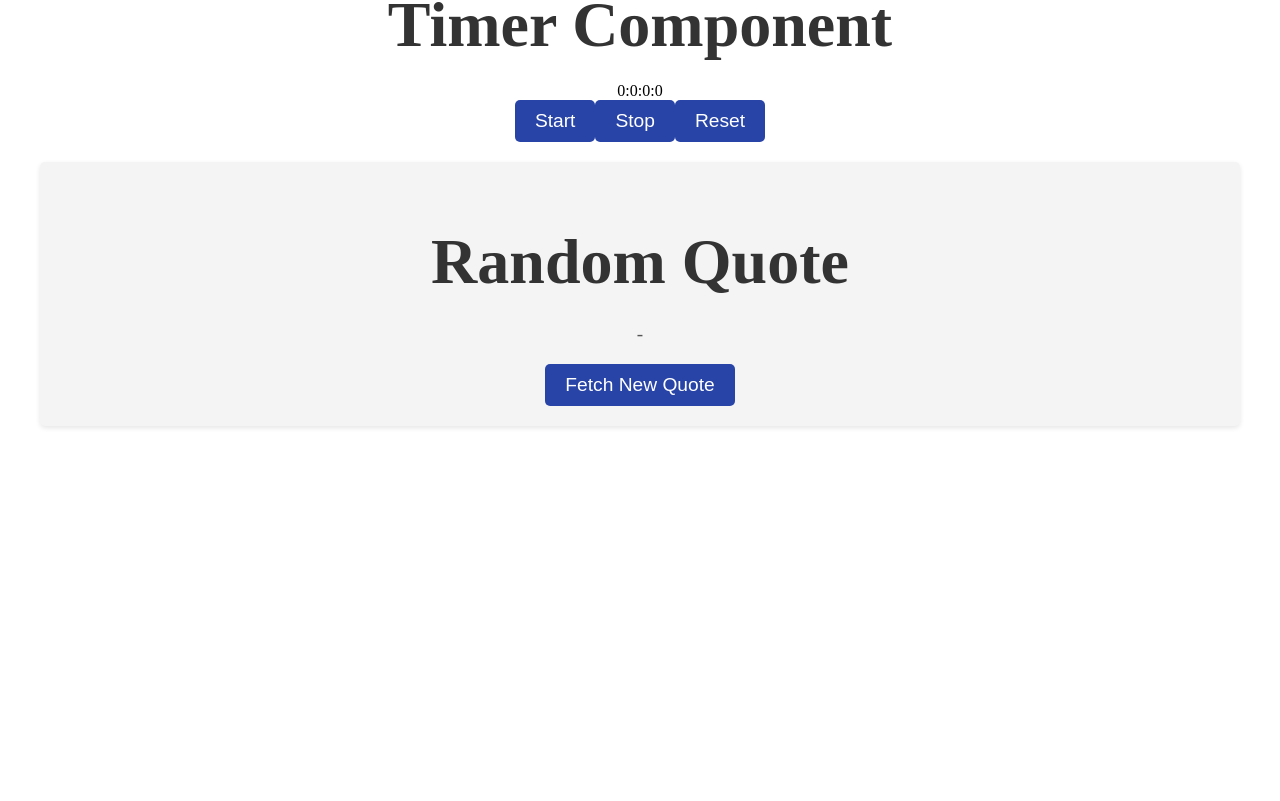
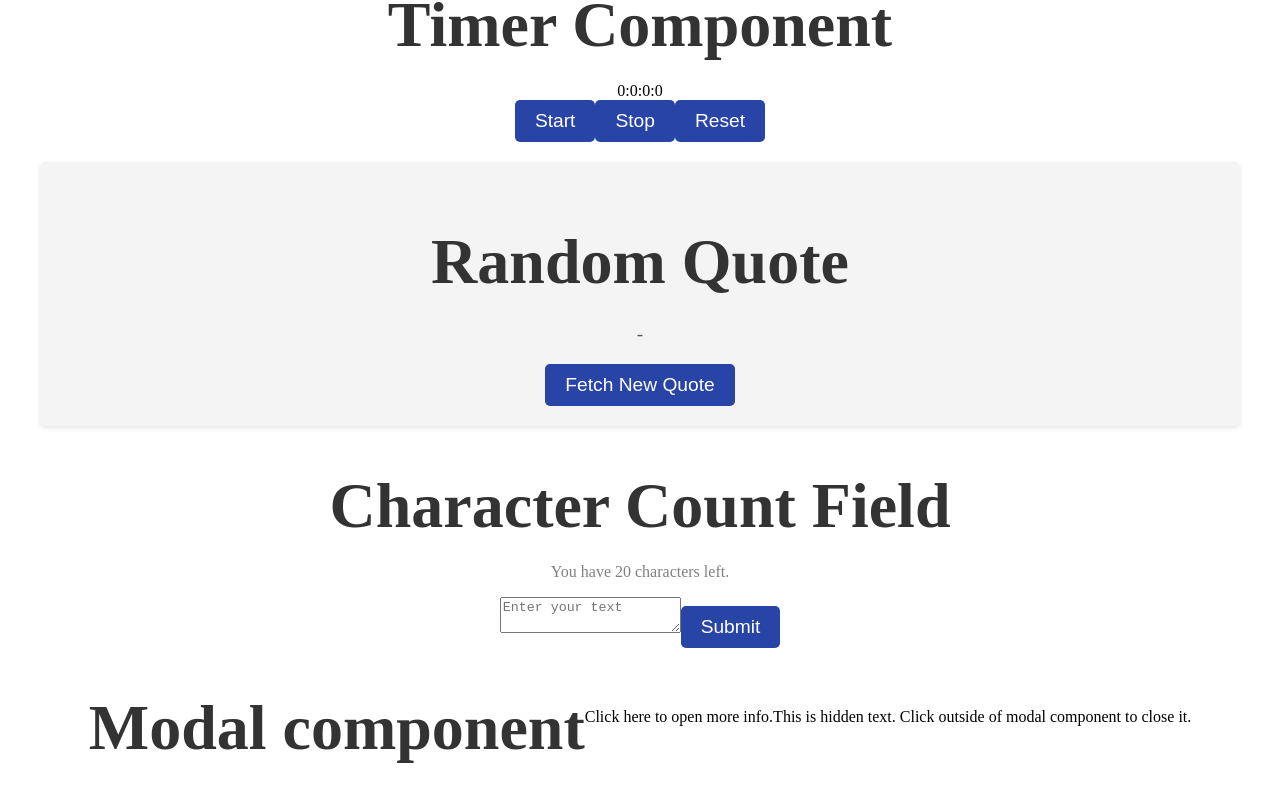
Before and after one commit to markshmidt/react-practice, a React (Vite) app: page / in a window 1280 px wide. Shown: the part 1200-2001 px from the top of the page. Before the commit the page ends 1666 px from the top, so only its background shows below. Built offline with nearby package versions, Linux system fonts and the light colour scheme; no server answers.

Commit message:
modal window component added

```diff
--- a/src/App.jsx
+++ b/src/App.jsx
@@ -6,6 +6,8 @@ import ColorPicker from './ColorPicker'
 import Timer from './Timer'
 import Theme from './Theme'
 import Quote from './Quote'
+import CharacterCount from './CharacterCount'
+import Modal from './Modal'
 
 function App() {
 
@@ -17,6 +19,8 @@ function App() {
       <ColorPicker/>
       <Timer/>
       <Quote/>
+      <CharacterCount/>
+      <Modal/>
       </>
 
   )
--- /dev/null
+++ b/src/CharacterCount.jsx
@@ -0,0 +1,19 @@
+import React, {useState} from 'react'
+
+function CharacterCount(){
+    const [text, setText] = useState('');
+
+    return(
+        <div className="characterCount">
+            <h1> Character Count Field</h1>
+            <p className="textLeft"
+            style={{
+                color: 20-text.length>10  ? "grey" : "red",
+            }}
+            >{text.length < 20 ? `You have ${20 - text.length} characters left.` : "Character limit exceeded. You cannot submit your message"}</p>
+            <textarea value={text} onChange={(e) => setText(e.target.value)} placeholder='Enter your text'></textarea>
+            <button disabled={text.length > 20 || text.length === 0} onClick={() => setText('')}>Submit</button>
+        </div>
+    )
+}
+export default CharacterCount;
--- /dev/null
+++ b/src/Modal.jsx
@@ -0,0 +1,24 @@
+import React, {useState} from 'react'
+
+function Modal(){
+
+    const [isHidden, setIsHidden] = useState(true)
+    function handleModal(){
+        if (isHidden){
+            setIsHidden(false)
+        }else{
+            setIsHidden(true)
+        }
+
+
+    }
+
+    return(
+        <div className='modalComponent' onClick={handleModal}>
+            <h1>Modal component</h1>
+            <p className='modalOutline'>Click here to open more info.</p>
+            <p className="modalHidden"> {isHidden && "This is hidden text. Click outside of modal component to close it."}</p>
+            </div>
+    )
+}
+export default Modal;
--- a/src/index.css
+++ b/src/index.css
@@ -159,3 +159,13 @@ button:hover{
       color: #333;
       margin-bottom: 10px;
     }
+    .modalComponent{
+      top: 0;
+      left: 0;
+      width: 100%;
+      height: 100%;
+      display: flex;
+      justify-content: center;
+      align-items: center;
+    }
+    .
```
